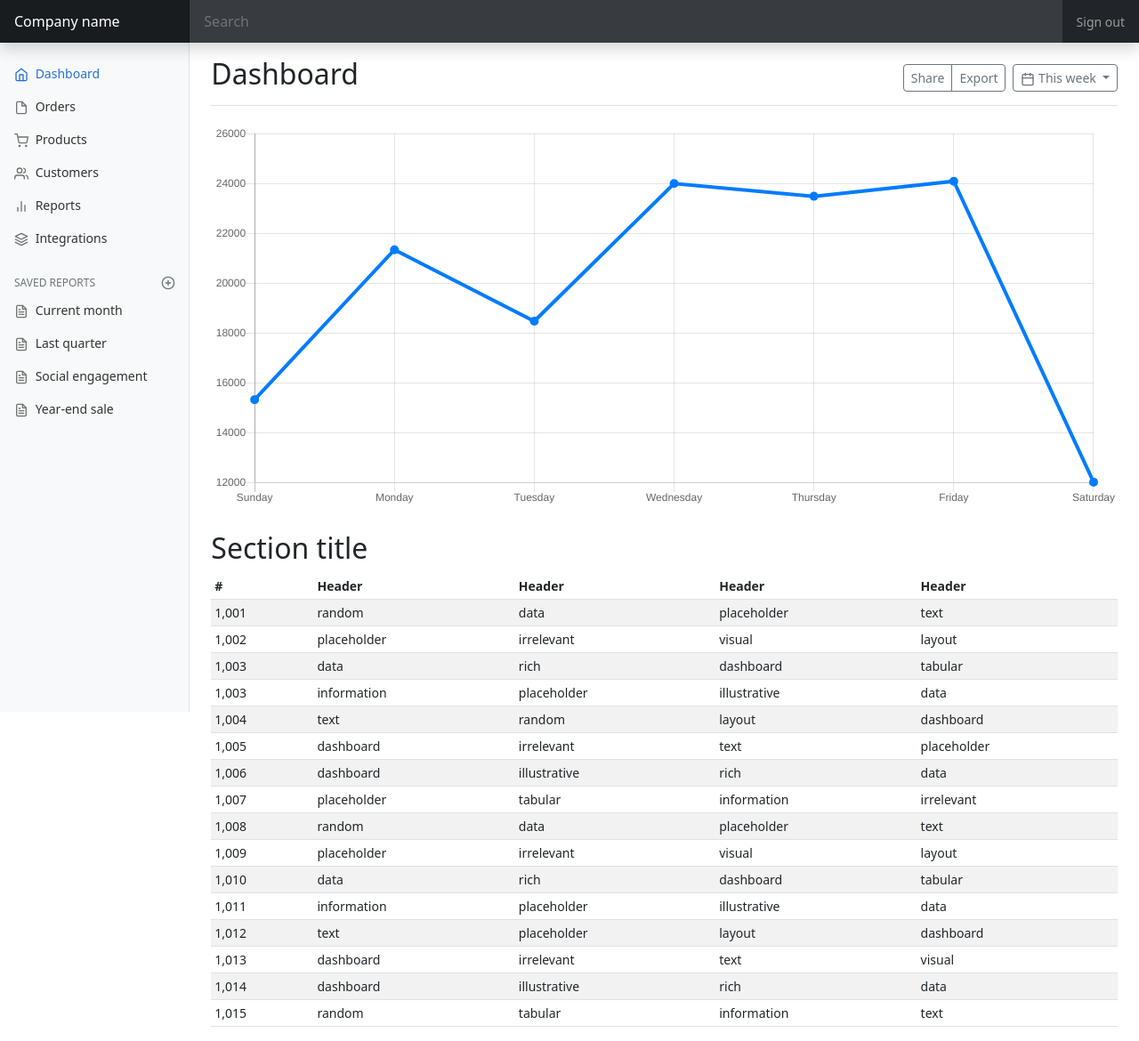
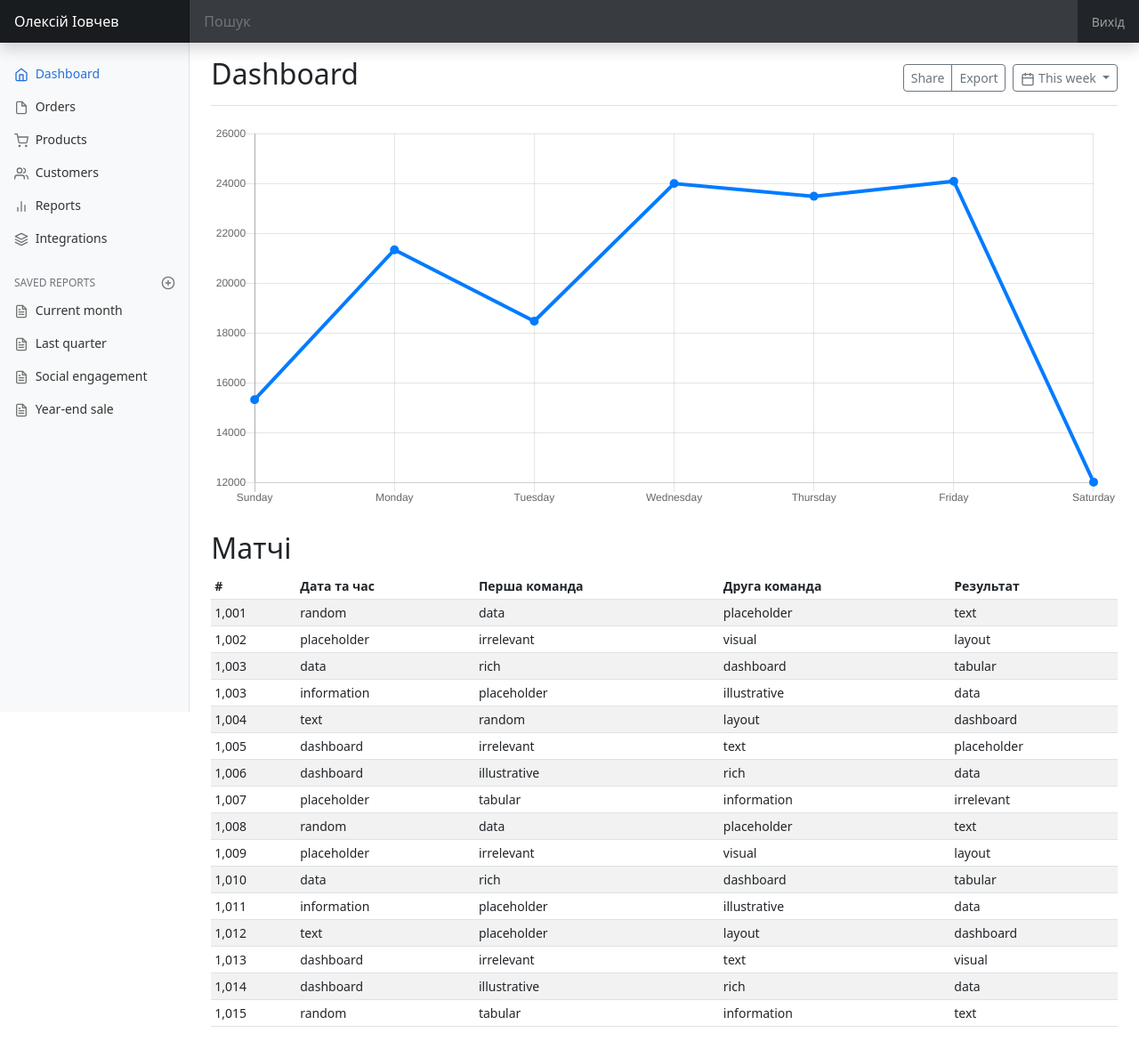
Before and after one commit to alekseyiovchev/diplom, a Django app: page / in a window 1280 px wide. Shown: the whole page at 89% size. Run offline with Django 4.2, Linux system fonts and the light colour scheme; some libraries are stand-ins or nearby versions.

Commit message:
edited index.html

```diff
--- a/football/templates/football/html/index.html
+++ b/football/templates/football/html/index.html
@@ -77,14 +77,14 @@
   <body>
 
 <header class="navbar navbar-dark sticky-top bg-dark flex-md-nowrap p-0 shadow">
-  <a class="navbar-brand col-md-3 col-lg-2 me-0 px-3 fs-6" href="#">Company name</a>
+  <a class="navbar-brand col-md-3 col-lg-2 me-0 px-3 fs-6" href="#">Олексій Іовчев</a>
   <button class="navbar-toggler position-absolute d-md-none collapsed" type="button" data-bs-toggle="collapse" data-bs-target="#sidebarMenu" aria-controls="sidebarMenu" aria-expanded="false" aria-label="Toggle navigation">
     <span class="navbar-toggler-icon"></span>
   </button>
-  <input class="form-control form-control-dark w-100 rounded-0 border-0" type="text" placeholder="Search" aria-label="Search">
+  <input class="form-control form-control-dark w-100 rounded-0 border-0" type="text" placeholder="Пошук" aria-label="Search">
   <div class="navbar-nav">
     <div class="nav-item text-nowrap">
-      <a class="nav-link px-3" href="#">Sign out</a>
+      <a class="nav-link px-3" href="#">Вихід</a>
     </div>
   </div>
 </header>
@@ -184,16 +184,16 @@
 
       <canvas class="my-4 w-100" id="myChart" width="900" height="380"></canvas>
 
-      <h2>Section title</h2>
+      <h2>Матчі</h2>
       <div class="table-responsive">
         <table class="table table-striped table-sm">
           <thead>
             <tr>
               <th scope="col">#</th>
-              <th scope="col">Header</th>
-              <th scope="col">Header</th>
-              <th scope="col">Header</th>
-              <th scope="col">Header</th>
+              <th scope="col">Дата та час</th>
+              <th scope="col">Перша команда</th>
+              <th scope="col">Друга команда</th>
+              <th scope="col">Результат</th>
             </tr>
           </thead>
           <tbody>
```
